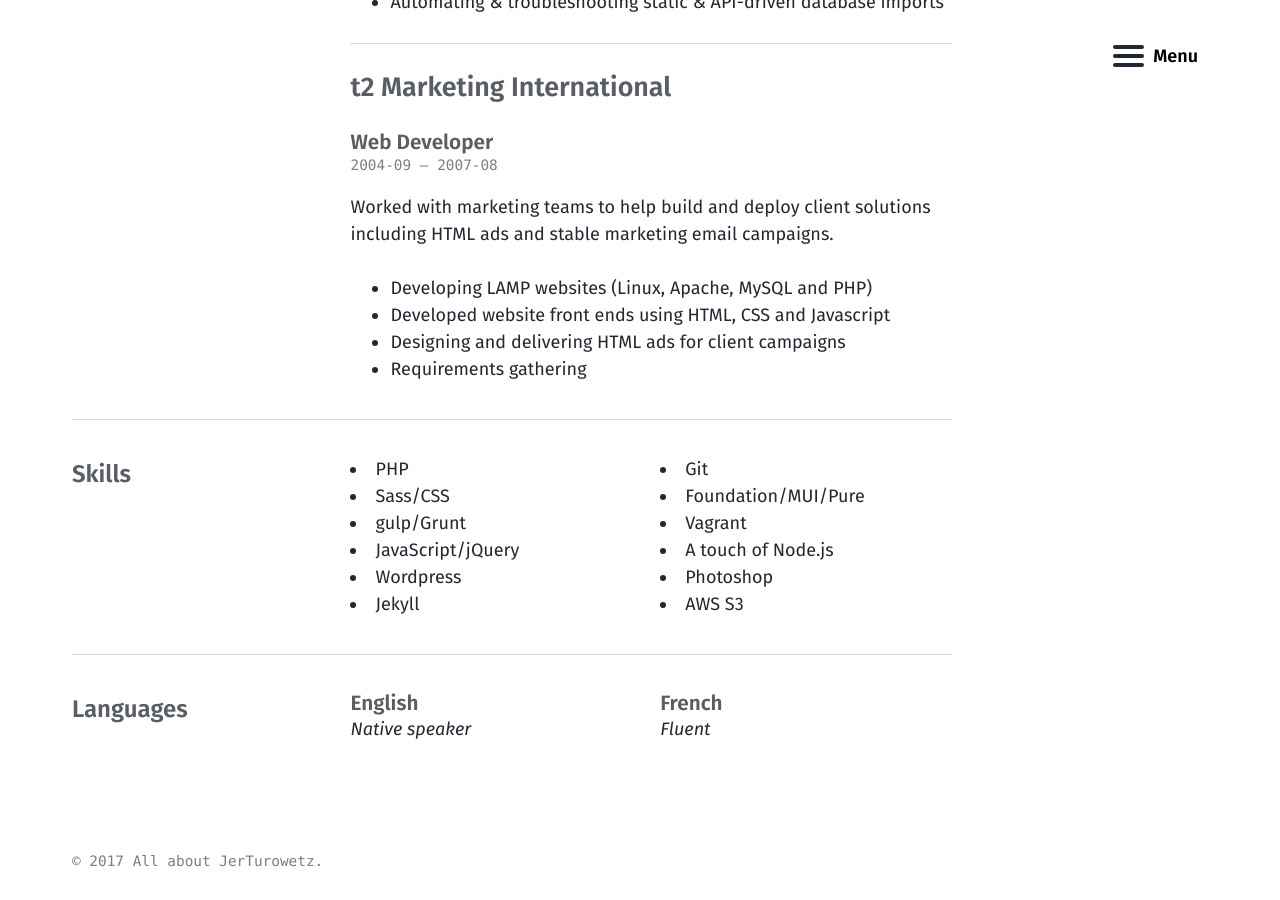
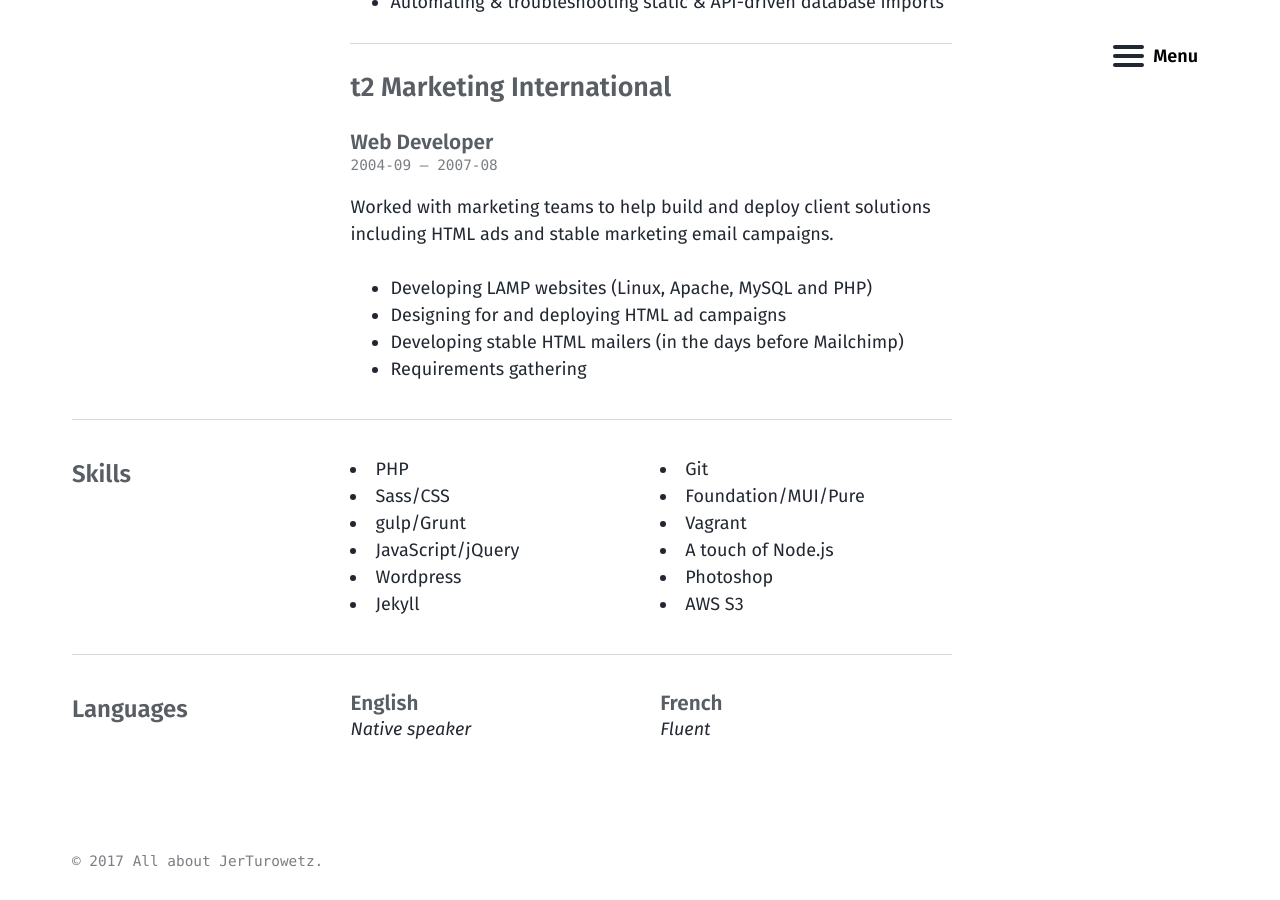
Before and after one commit to 13531994243/jerturowetz.github.io, a Jekyll site: the page built from cv.md, in a window 1280 px wide and 900 px high, scrolled down 1389 px. Built offline with Jekyll 4.4.1, drawn with Linux system fonts in a browser that asks for light colours.

Commit message:
remove redundant line from t2 desc & add something original

```diff
--- a/_data/cv.json
+++ b/_data/cv.json
@@ -43,8 +43,8 @@
       "summary": "Worked with marketing teams to help build and deploy client solutions including HTML ads and stable marketing email campaigns.",
       "highlights": [
         "Developing LAMP websites (Linux, Apache, MySQL and PHP)",
-        "Developed website front ends using HTML, CSS and Javascript",
-        "Designing and delivering HTML ads for client campaigns",
+        "Designing for and deploying HTML ad campaigns",
+        "Developing stable HTML mailers (in the days before Mailchimp)",
         "Requirements gathering"
       ]
     }
```
